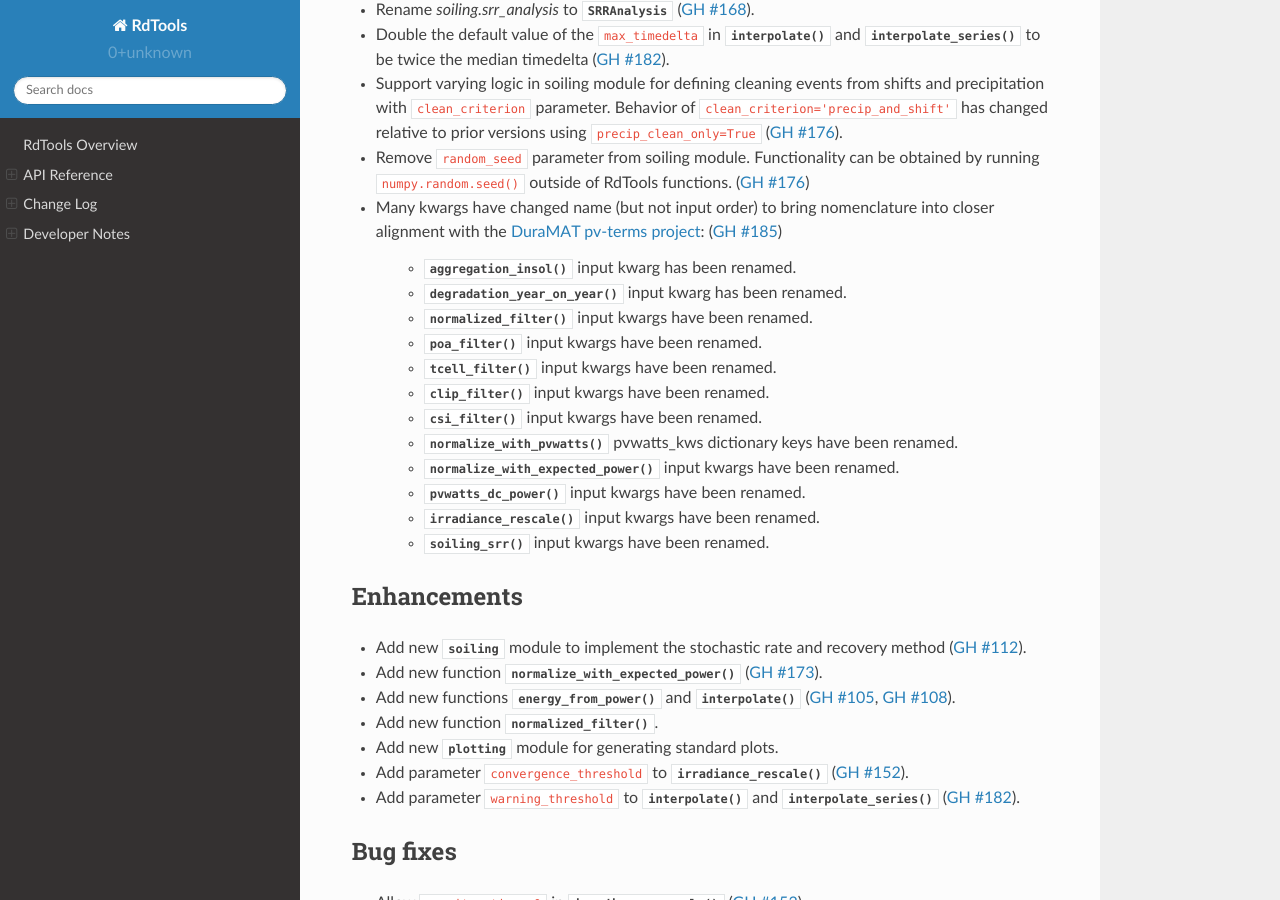
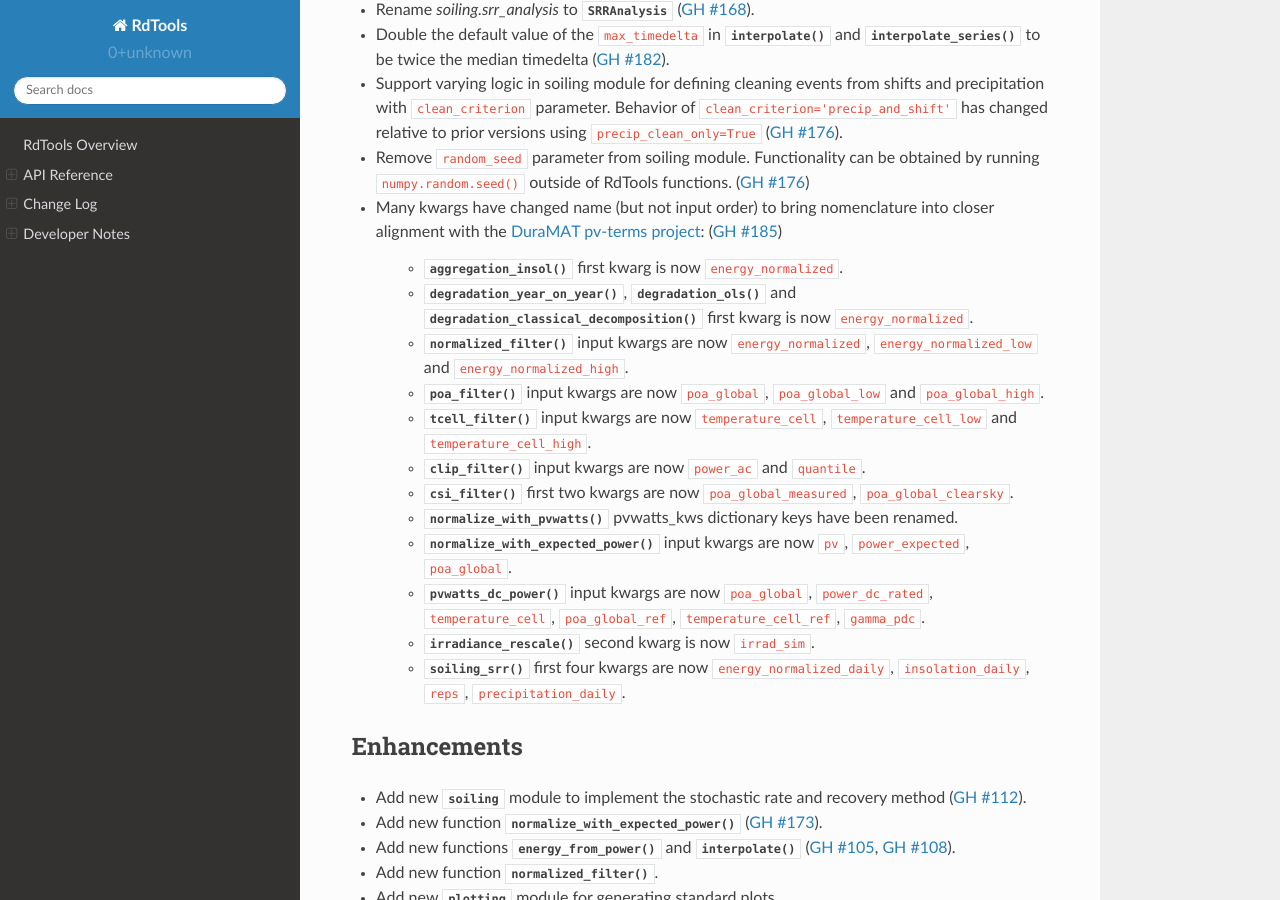
Before and after one commit to NREL/rdtools, a Sphinx documentation site: the page built from docs/sphinx/source/changelog/v2.0.0.rst, in a window 1280 px wide and 900 px high, scrolled down 341 px. Built offline with Sphinx 7.4.7 and the Read the Docs theme 2.0.0, drawn with Linux system fonts in a browser that asks for light colours; pages that are not in the unit, such as notebooks, are missing from menus; some of the changed text lies outside the part shown.

Commit message:
Add specific kwarg values that have changed

```diff
--- a/docs/sphinx/source/changelog/v2.0.0.rst
+++ b/docs/sphinx/source/changelog/v2.0.0.rst
@@ -21,18 +21,21 @@ API Changes
   ``numpy.random.seed()`` outside of RdTools functions. (:pull:`176`)
 * Many kwargs have changed name (but not input order) to bring nomenclature into
   closer alignment with the `DuraMAT pv-terms project <https://duramat.github.io/pv-terms>`_: (:pull:`185`)
-   * :py:func:`~rdtools.aggregation.aggregation_insol` input kwarg has been renamed.
-   * :py:func:`~rdtools.degradation.degradation_year_on_year` input kwarg has been renamed.
-   * :py:func:`~rdtools.filtering.normalized_filter` input kwargs have been renamed.
-   * :py:func:`~rdtools.filtering.poa_filter` input kwargs have been renamed.
-   * :py:func:`~rdtools.filtering.tcell_filter` input kwargs have been renamed.
-   * :py:func:`~rdtools.filtering.clip_filter` input kwargs have been renamed.
-   * :py:func:`~rdtools.filtering.csi_filter` input kwargs have been renamed.
+   * :py:func:`~rdtools.aggregation.aggregation_insol` first kwarg is now ``energy_normalized``.
+   * :py:func:`~rdtools.degradation.degradation_year_on_year`,
+     :py:func:`~rdtools.degradation.degradation_ols` and
+     :py:func:`~rdtools.degradation.degradation_classical_decomposition`
+     first kwarg is now ``energy_normalized``.
+   * :py:func:`~rdtools.filtering.normalized_filter` input kwargs are now ``energy_normalized``, ``energy_normalized_low`` and ``energy_normalized_high``.
+   * :py:func:`~rdtools.filtering.poa_filter` input kwargs are now ``poa_global``, ``poa_global_low`` and ``poa_global_high``.
+   * :py:func:`~rdtools.filtering.tcell_filter` input kwargs are now ``temperature_cell``, ``temperature_cell_low`` and ``temperature_cell_high``.
+   * :py:func:`~rdtools.filtering.clip_filter` input kwargs are now ``power_ac`` and ``quantile``.
+   * :py:func:`~rdtools.filtering.csi_filter` first two kwargs are now ``poa_global_measured``, ``poa_global_clearsky``.
    * :py:func:`~rdtools.normalization.normalize_with_pvwatts` pvwatts_kws dictionary keys have been renamed.
-   * :py:func:`~rdtools.normalization.normalize_with_expected_power` input kwargs have been renamed.
-   * :py:func:`~rdtools.normalization.pvwatts_dc_power` input kwargs have been renamed.
-   * :py:func:`~rdtools.normalization.irradiance_rescale` input kwargs have been renamed.
-   * :py:func:`~rdtools.soiling.soiling_srr` input kwargs have been renamed.
+   * :py:func:`~rdtools.normalization.normalize_with_expected_power` input kwargs are now ``pv``, ``power_expected``, ``poa_global``.
+   * :py:func:`~rdtools.normalization.pvwatts_dc_power` input kwargs are now ``poa_global``, ``power_dc_rated``, ``temperature_cell``, ``poa_global_ref``, ``temperature_cell_ref``, ``gamma_pdc``.
+   * :py:func:`~rdtools.normalization.irradiance_rescale` second kwarg is now ``irrad_sim``.
+   * :py:func:`~rdtools.soiling.soiling_srr` first four kwargs are now ``energy_normalized_daily``, ``insolation_daily``, ``reps``, ``precipitation_daily``.
 
 Enhancements
 ------------
```
Also changed, not shown: other parts of docs/sphinx/source/changelog/v2.0.0.rst (+3 -0 lines).
